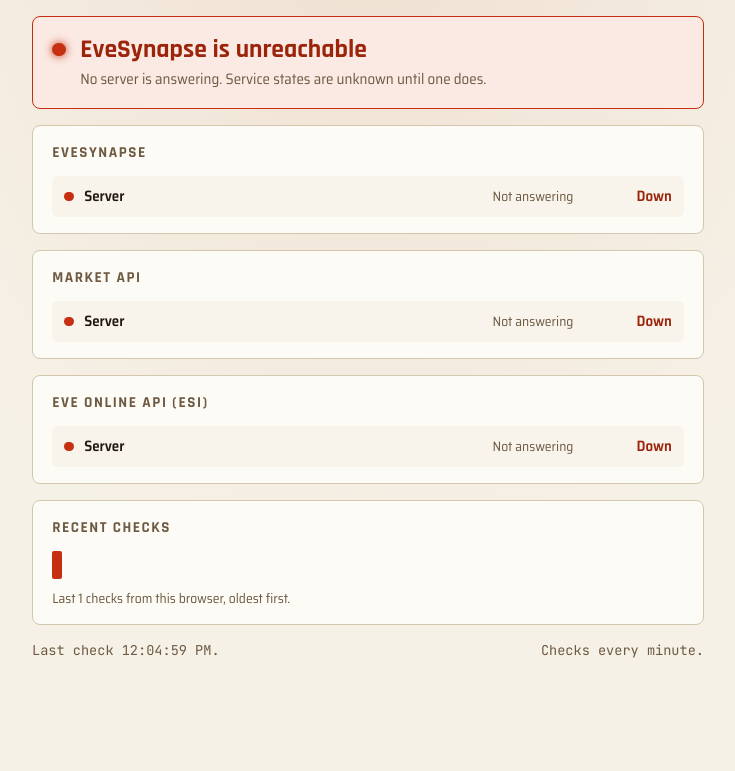
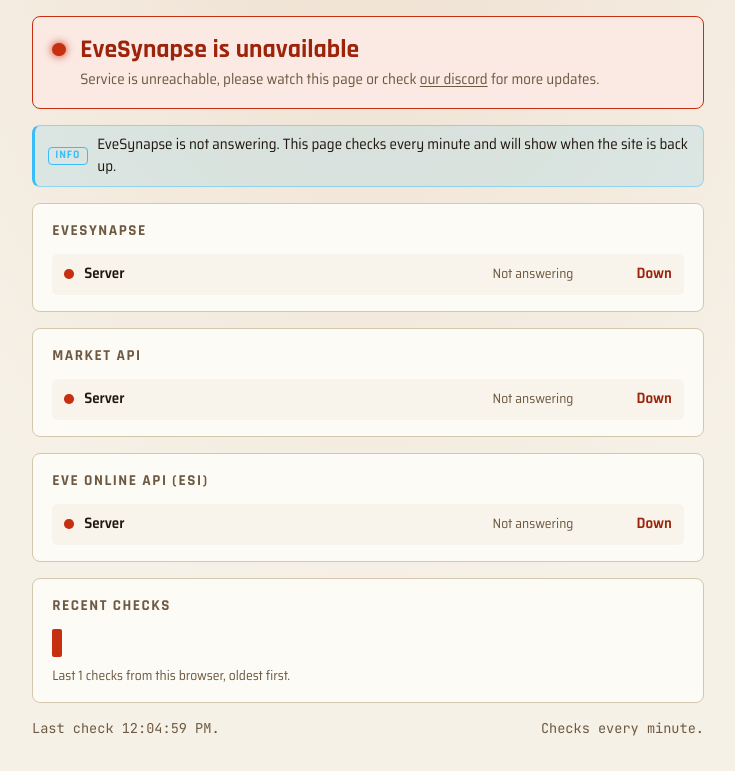
Before and after one commit to natemsz/evesynapse-healh, a plain HTML site: page index.html in a window 1280 px wide. Shown: the part 52-823 px from the top of the page, without its empty margins (272-1007 px from the left). Before the commit the page ends 800 px from the top, so only its background shows below. Drawn offline with Linux system fonts and the light colour scheme; no server answers.

Commit message:
Add the maintenance info notice and reword the banner's up and down states

```diff
--- a/index.html
+++ b/index.html
@@ -28,6 +28,11 @@
     </div>
   </section>
 
+  <section class="notice" id="notice" hidden aria-live="polite">
+    <span class="notice-tag">Info</span>
+    <span class="notice-text" id="notice-text"></span>
+  </section>
+
   <div id="sources"></div>
 
   <section class="panel">
--- a/status.js
+++ b/status.js
@@ -12,6 +12,13 @@
   var STALE_MS = 5 * 60 * 1000;
   var HISTORY_KEY = "evesynapse-status-history";
   var HISTORY_MAX = 60;
+  // The daily maintenance window, minutes into the UTC day: the
+  // servers patch and reboot inside it, so a main site that is
+  // unreachable then is in the planned window, not an incident.
+  var MAINT_START = 11 * 60;
+  var MAINT_END = 12 * 60;
+  // The Discord invite the site itself publishes.
+  var DISCORD_URL = "https://discord.gg/76jpPP6Whb";
 
   var LABELS = {
     database: "Database",
@@ -58,6 +65,7 @@
   var lastAttempt = 0;
   var timer = 0;
   var history = [];
+  var mainWasDown = false;
 
   function $(id) { return document.getElementById(id); }
 
@@ -86,7 +94,22 @@
   function setBanner(state, title, detail) {
     $("banner").setAttribute("data-state", state);
     $("banner-title").textContent = title;
-    $("banner-detail").textContent = detail;
+    if (detail != null) $("banner-detail").textContent = detail;
+  }
+
+  // setBannerDetail fills the banner's detail line from parts:
+  // plain strings, and {text, href} for a link.
+  function setBannerDetail(parts) {
+    var d = $("banner-detail");
+    d.textContent = "";
+    parts.forEach(function (p) {
+      if (typeof p === "string") { d.appendChild(document.createTextNode(p)); return; }
+      var a = el("a", "", p.text);
+      a.href = p.href;
+      a.target = "_blank";
+      a.rel = "noreferrer";
+      d.appendChild(a);
+    });
   }
 
   function row(name, state, note) {
@@ -181,7 +204,60 @@
     return { data: { state: RANK[data.state] != null ? data.state : "degraded", rows: rows } };
   }
 
+  function inMaintWindow(now) {
+    var d = new Date(now);
+    var m = d.getUTCHours() * 60 + d.getUTCMinutes();
+    return m >= MAINT_START && m < MAINT_END;
+  }
+
+  function setNotice(text) {
+    if (!text) { $("notice").hidden = true; return; }
+    $("notice-text").textContent = text;
+    $("notice").hidden = false;
+  }
+
+  // The notice carries the word about the main site (the first
+  // summary source): the maintenance notice while it is
+  // unreachable, the all-clear once it answers again after having
+  // been down, and nothing otherwise.
+  function renderNotice(states, now) {
+    var main = -1;
+    for (var i = 0; i < sources.length; i++) {
+      if (sources[i].kind === "summary") { main = i; break; }
+    }
+    if (main < 0) { setNotice(null); return; }
+    if (states[main] === "unreachable") {
+      mainWasDown = true;
+      if (inMaintWindow(now)) {
+        setNotice("EveSynapse is down for daily security patching and system and service maintenance. The daily window runs 11:00 to 12:00 UTC. This page checks every minute and will show when the site is back up.");
+      } else {
+        setNotice("EveSynapse is not answering. This page checks every minute and will show when the site is back up.");
+      }
+    } else if (mainWasDown) {
+      mainWasDown = false;
+      setNotice("EveSynapse is back up.");
+    } else {
+      setNotice(null);
+    }
+  }
+
   function renderBanner(states) {
+    var main = -1;
+    for (var i = 0; i < sources.length; i++) {
+      if (sources[i].kind === "summary") { main = i; break; }
+    }
+    // The two poles are the main site's own states, in the site's
+    // words. Anything between them keeps the per-service account.
+    if (main >= 0 && states[main] === "unreachable") {
+      setBanner("down", "EveSynapse is unavailable", null);
+      setBannerDetail(["Service is unreachable, please watch this page or check ",
+        { text: "our discord", href: DISCORD_URL }, " for more updates."]);
+      return;
+    }
+    if (states.length && states.every(function (s) { return s === "ok"; })) {
+      setBanner("ok", "EveSynapse is working", "Service is fully functional.");
+      return;
+    }
     var unreachable = [], down = [], degraded = [];
     sources.forEach(function (src, i) {
       if (states[i] === "unreachable") unreachable.push(src.name);
@@ -280,6 +356,7 @@
       $("last-check").textContent = "Last check " + clock(new Date(now)) + ".";
       var states = sources.map(function (src, i) { return renderSource(src, results[i], now); });
       renderBanner(states);
+      renderNotice(states, now);
       addHistory(states.reduce(function (a, b) { return RANK[b] > RANK[a] ? b : a; }, "ok"), now);
     });
   }
--- a/style.css
+++ b/style.css
@@ -51,6 +51,7 @@
   --bad-text: #fca5a5;
   --bad-bg: rgba(60, 10, 6, 0.6);
   --unknown: #6b6b6b;
+  --note: #38bdf8;
   --wordmark-eve: #ffffff;
   --r: 0.5rem;
 }
@@ -173,6 +174,7 @@ h2 {
   margin-bottom: 1rem;
 }
 .banner p { margin: 0.3rem 0 0; color: var(--muted); }
+.banner p a { color: inherit; text-decoration: underline; text-underline-offset: 2px; }
 .banner-dot {
   flex: none;
   width: 0.85rem;
@@ -187,6 +189,38 @@ h2 {
 .banner[data-state="down"] { border-color: var(--bad); background: var(--bad-bg); }
 .banner[data-state="down"] .banner-dot { background: var(--bad); box-shadow: 0 0 8px var(--bad); }
 .banner[data-state="down"] h1 { color: var(--bad-text); }
+
+/* The info notice mirrors the main site's global info banner: a
+   flat blue tinted strip, its color carried by the left edge and
+   the tag. It carries the maintenance word while the site is
+   unreachable, and the all-clear once it answers again. */
+.notice {
+  display: flex;
+  align-items: center;
+  gap: 0.6rem;
+  padding: 0.5rem 0.5rem 0.5rem 0.8rem;
+  margin-bottom: 1rem;
+  background: color-mix(in srgb, var(--note) 13%, transparent);
+  border: 1px solid color-mix(in srgb, var(--note) 45%, transparent);
+  border-left: 3px solid var(--note);
+  border-radius: var(--r);
+  color: var(--text-bright);
+}
+.notice[hidden] { display: none; }
+.notice-tag {
+  flex: none;
+  font-family: "Rajdhani", sans-serif;
+  font-weight: 700;
+  font-size: 0.72rem;
+  letter-spacing: 0.08em;
+  text-transform: uppercase;
+  color: var(--note);
+  border: 1px solid currentColor;
+  border-radius: 0.25rem;
+  padding: 0.05rem 0.4rem;
+  line-height: 1.3;
+}
+.notice-text { flex: 1 1 auto; min-width: 0; overflow-wrap: anywhere; }
 
 .panel { padding: 1rem 1.2rem; margin-bottom: 1rem; }
 
```
